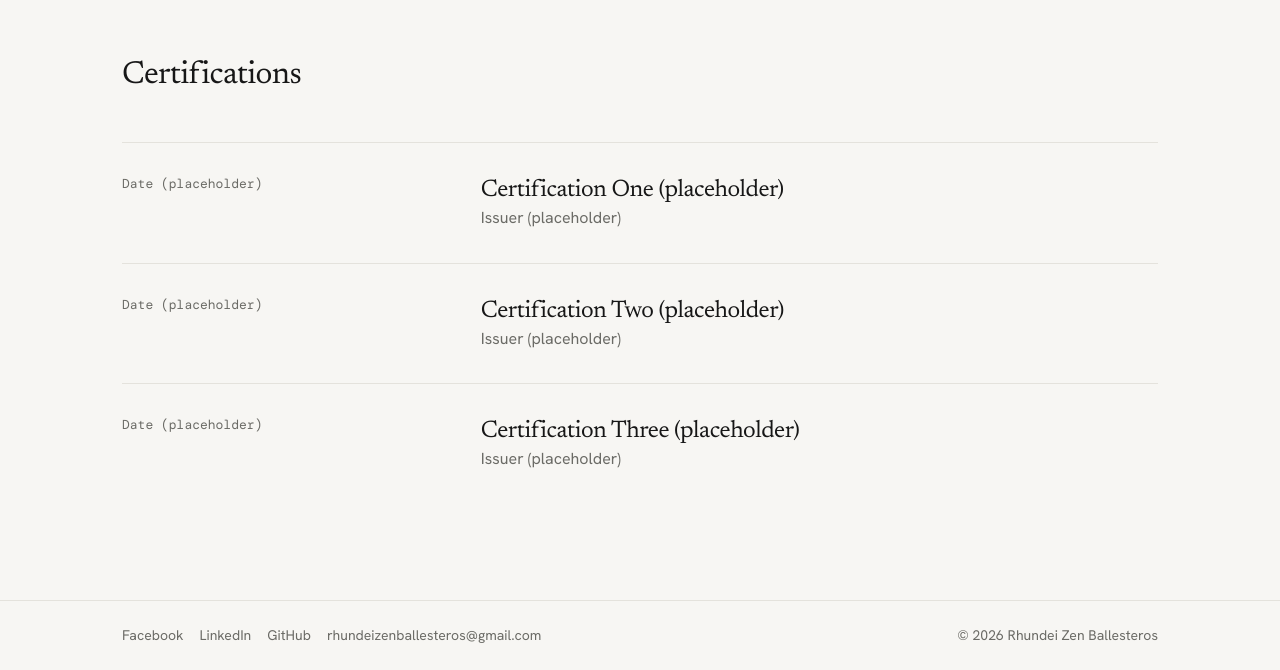
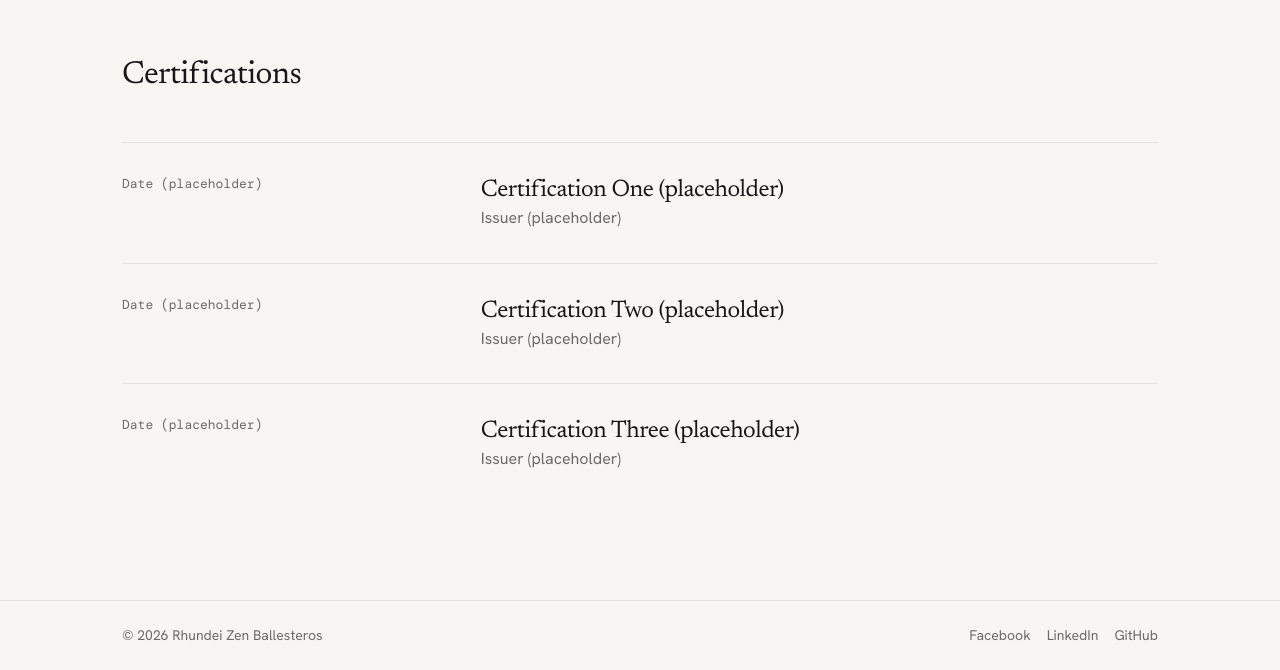
Before and after one commit to rhndzvs/portfolio, a Next.js app: page / in a window 1280 px wide. Shown: the part 2568-3238 px from the top of the page. Built offline with nearby package versions, Linux system fonts and the light colour scheme; no server answers.

Commit message:
style: simplify footer links and layout

```diff
--- a/src/components/layout/Footer.tsx
+++ b/src/components/layout/Footer.tsx
@@ -7,7 +7,8 @@ export default function Footer() {
     <footer className="border-t border-border">
       <Container>
         <div className="flex flex-col py-8 text-footer text-muted md:flex-row md:items-center md:justify-between md:py-6">
-          <div className="flex flex-wrap items-center gap-x-4 gap-y-0">
+          <p className="order-last text-footer md:order-none">© {new Date().getFullYear()} {profile.name}</p>
+          <div className="order-first flex flex-nowrap items-center gap-4 md:order-none">
             {socials.map((social) => (
               <a
                 key={social.kind}
@@ -19,14 +20,7 @@ export default function Footer() {
                 <span>{social.label}</span>
               </a>
             ))}
-            <a
-              href={`mailto:${profile.email}`}
-              className="flex items-center px-2 py-3 text-footer text-muted no-underline hover:text-foreground md:px-0 md:py-0"
-            >
-              {profile.email}
-            </a>
           </div>
-          <p className="text-footer">© {new Date().getFullYear()} {profile.name}</p>
         </div>
       </Container>
     </footer>
```
Also changed, not shown: 1 other file (tests, documents, lock files or other folders).
